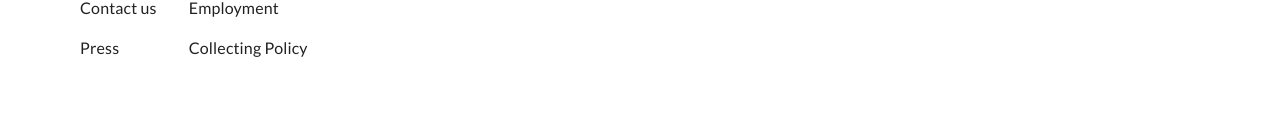
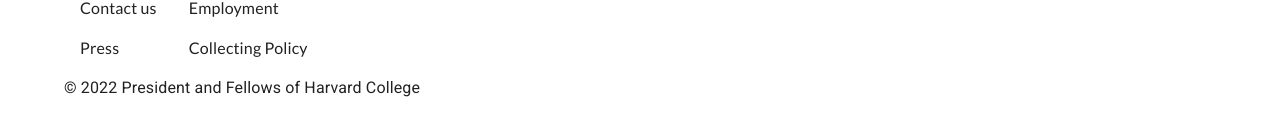
Before and after one commit to Azizkhuja/Exhibition, a React (Create React App) app: page / in a window 1280 px wide. Shown: the part 3655-3791 px from the top of the page. Built offline with nearby package versions, Linux system fonts and the light colour scheme.

Commit message:
APP-04 Add bottom copyright text

```diff
--- a/src/components/Home/Footer/Footer.tsx
+++ b/src/components/Home/Footer/Footer.tsx
@@ -55,6 +55,11 @@ const Footer = () => {
                 </Grid>
               </Grid>
             </Grid>
+            <Grid item>
+              <Typography>
+                © 2022 President and Fellows of Harvard College
+              </Typography>
+            </Grid>
           </Grid>
         </Grid>
         <Grid item md={4}>
```
